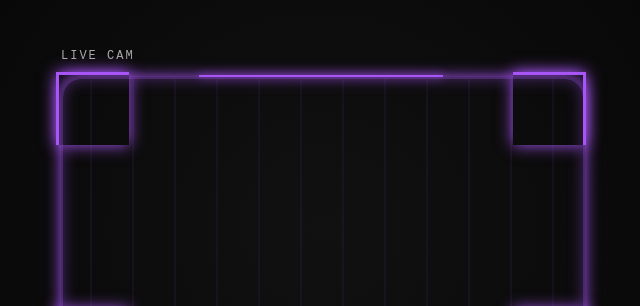
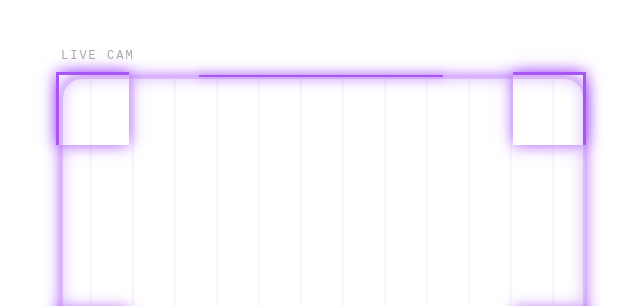
Before and after one commit to iamztrl5-byte/overlay-WebCam, a plain HTML site: page index.html in a window 1280 px wide. Shown: the part 173-479 px from the top of the page, without its empty margins (319-959 px from the left). Drawn offline with Linux system fonts and the light colour scheme.

Commit message:
Update index.html

```diff
--- a/index.html
+++ b/index.html
@@ -9,27 +9,29 @@
 :root {
     --neon: #a855f7;
     --neon-soft: rgba(168, 85, 247, 0.4);
-    --bg: #050507;
 }
 
-/* BASE */
-body {
+/* RESET OVERLAY */
+html, body {
     margin: 0;
-    background: radial-gradient(circle at center, #111 0%, #000 100%);
-    display: flex;
-    justify-content: center;
-    align-items: center;
-    height: 100vh;
+    padding: 0;
+    width: 100%;
+    height: 100%;
+    background: transparent;
+    overflow: hidden;
 }
 
-/* STAGE */
+/* STAGE CENTRATO */
 .stage {
-    position: relative;
+    position: absolute;
+    top: 50%;
+    left: 50%;
+    transform: translate(-50%, -50%);
     width: 520px;
     height: 300px;
 }
 
-/* FRAME BASE */
+/* FRAME */
 .frame {
     position: absolute;
     width: 100%;
@@ -42,7 +44,7 @@ body {
     overflow: hidden;
 }
 
-/* GLOW PULSE */
+/* GLOW */
 .frame::after {
     content: "";
     position: absolute;
@@ -51,7 +53,7 @@ body {
     box-shadow:
         0 0 25px var(--neon),
         0 0 60px var(--neon);
-    opacity: 0.5;
+    opacity: 0.6;
     animation: pulse 2s infinite alternate;
 }
 
@@ -84,14 +86,13 @@ body {
 .bl { bottom: -5px; left: -5px; border-right: none; border-top: none; }
 .br { bottom: -5px; right: -5px; border-left: none; border-top: none; }
 
-/* LINEE DECORATIVE */
+/* LINEE EXTRA */
 .edge-line {
     position: absolute;
     background: var(--neon);
     box-shadow: 0 0 10px var(--neon);
 }
 
-/* TOP LINE */
 .top-line {
     top: -2px;
     left: 20%;
@@ -100,7 +101,6 @@ body {
     animation: widen 3s infinite;
 }
 
-/* BOTTOM LINE */
 .bottom-line {
     bottom: -2px;
     left: 25%;
@@ -109,7 +109,7 @@ body {
     animation: widen 3s infinite reverse;
 }
 
-/* BRAND */
+/* TESTI */
 .brand {
     position: absolute;
     bottom: -35px;
@@ -123,7 +123,6 @@ body {
         0 0 20px var(--neon);
 }
 
-/* LABEL */
 .label {
     position: absolute;
     top: -28px;
@@ -134,23 +133,25 @@ body {
     letter-spacing: 2px;
 }
 
+/* DEBUG VISIVO (solo per browser) */
+.debug {
+    position: absolute;
+    top: 20px;
+    left: 20px;
+    color: white;
+    font-family: Arial;
+    font-size: 14px;
+}
+
 /* ANIMAZIONI */
 @keyframes pulse {
-    from {
-        opacity: 0.3;
-    }
-    to {
-        opacity: 0.7;
-    }
+    from { opacity: 0.3; }
+    to { opacity: 0.8; }
 }
 
 @keyframes moveLines {
-    from {
-        transform: translateX(0);
-    }
-    to {
-        transform: translateX(-50%);
-    }
+    from { transform: translateX(0); }
+    to { transform: translateX(-50%); }
 }
 
 @keyframes widen {
@@ -158,33 +159,30 @@ body {
     50% { width: 70%; left: 15%; }
     100% { width: 30%; left: 35%; }
 }
+</style>
 
-</style>
 </head>
+<body>
 
-<body>
+<!-- DEBUG (serve solo per capire se carica su GitHub) -->
+<div class="debug">Overlay caricato</div>
 
 <div class="stage">
 
-    <!-- LABEL -->
     <div class="label">LIVE CAM</div>
 
-    <!-- FRAME -->
     <div class="frame">
         <div class="scanlines"></div>
     </div>
 
-    <!-- ANGOLI -->
     <div class="corner tl"></div>
     <div class="corner tr"></div>
     <div class="corner bl"></div>
     <div class="corner br"></div>
 
-    <!-- LINEE -->
     <div class="edge-line top-line"></div>
     <div class="edge-line bottom-line"></div>
 
-    <!-- BRAND -->
     <div class="brand">JØXTV</div>
 
 </div>
```
